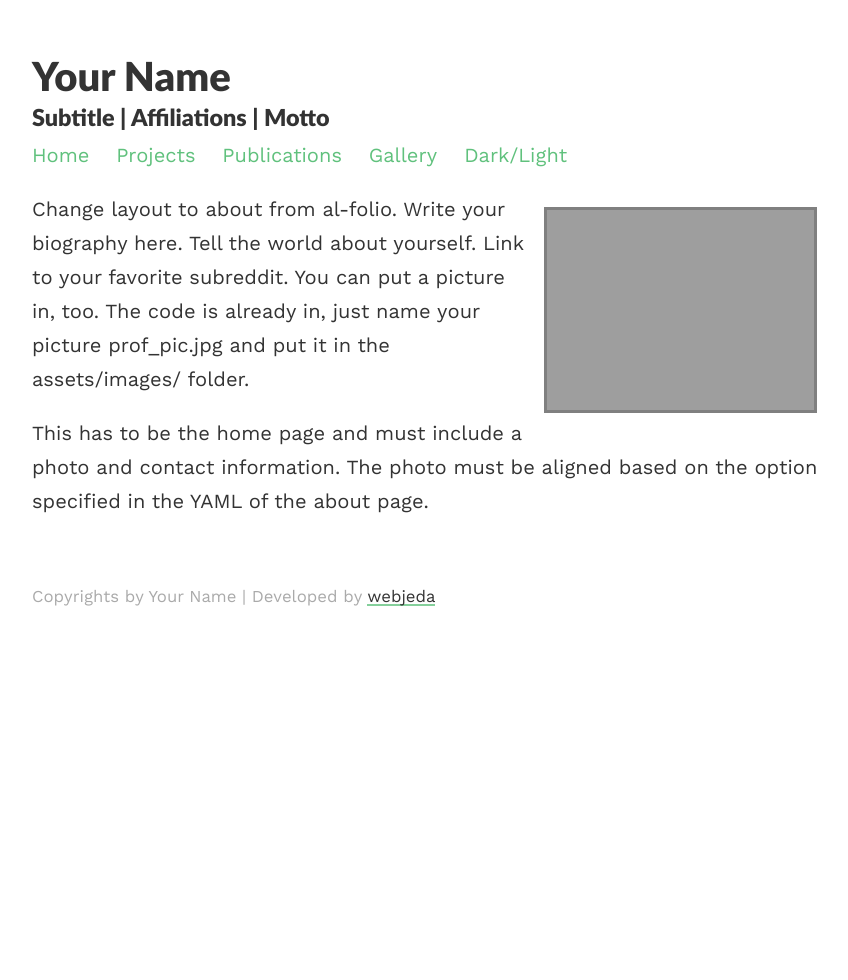
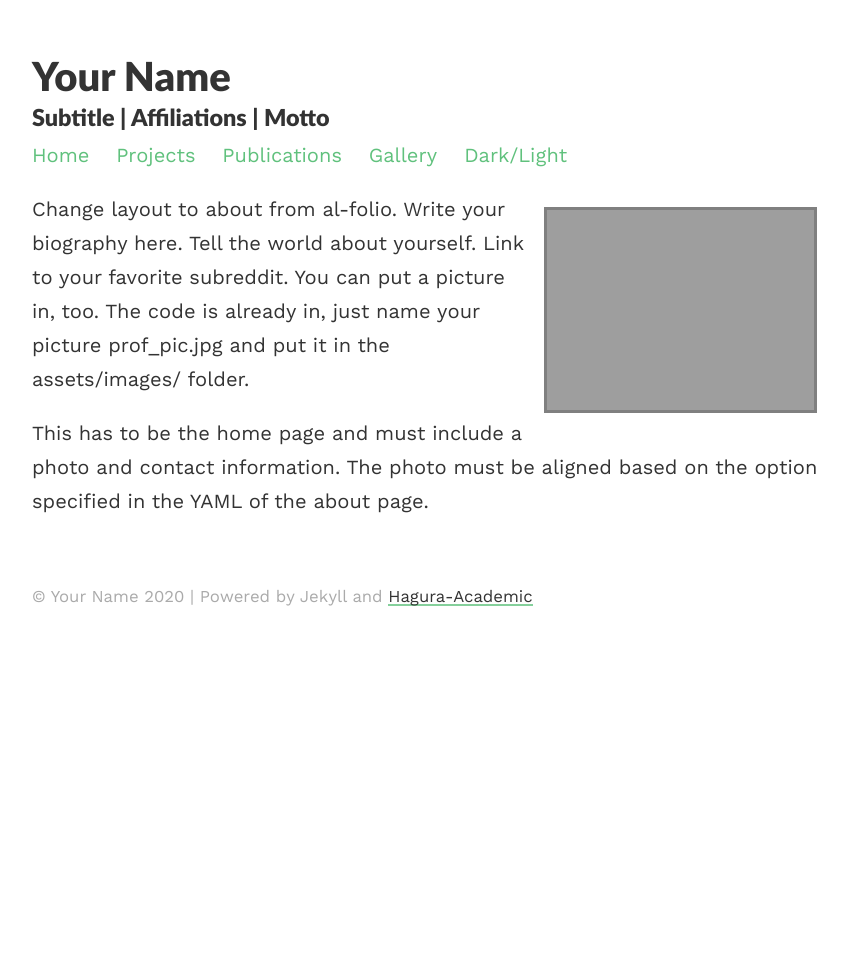
Before and after one commit to jitinnair1/gradfolio, a Jekyll site: the page built from index.md, in a window 1280 px wide. Shown: the whole page, without its empty margins (208-1056 px from the left). Built offline with Jekyll 4.4.1, drawn with Linux system fonts in a browser that asks for light colours.

Commit message:
copyright and repo link added to footer

```diff
--- a/_layouts/default.html
+++ b/_layouts/default.html
@@ -35,10 +35,9 @@
 
         <footer>
             <p class="copy">
-                <small>Copyrights by
-                    {{site.title}}
-                    | Developed by
-                    <a href="http://webjeda.com">webjeda</a>
+                <small> &copy; {{site.title}} {{ site.time | date: '%Y' }}
+                    | Powered by Jekyll and
+                    <a target="_blank" href="https://github.com/jitinnair1/hagura-academic/">Hagura-Academic</a>
                 </small>
             </p>
         </footer>
```
Also changed, not shown: README.md.
